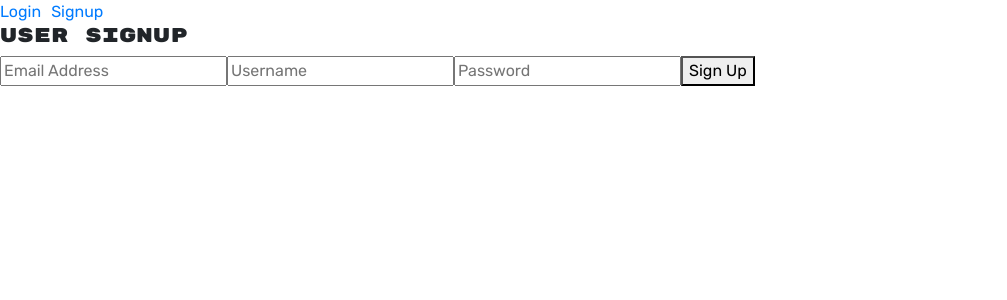
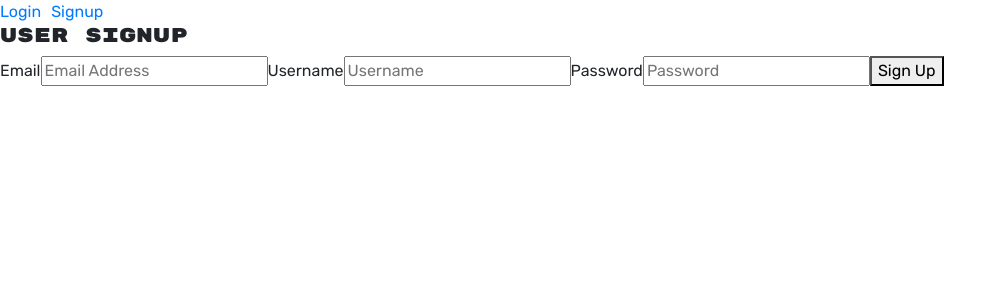
Before and after one commit to csabbah/mern-social-media-template, a React (Create React App) app in the folder client/: page /signup in a window 1280 px wide. Shown: the top 300 px of the page, without its empty margins (0-1007 px from the left). Built offline with nearby package versions, Linux system fonts and the light colour scheme.

Commit message:
Added labels for forms in signup and login pages

```diff
--- a/client/src/pages/Login.js
+++ b/client/src/pages/Login.js
@@ -57,13 +57,17 @@ const Login = () => {
     <div>
       <form onSubmit={(e) => handleUserSubmit(e)}>
         <h5>User Login</h5>
+        <label htmlFor="userEmail">Email</label>
         <input
+          id="userEmail"
           onChange={() => setErrorUser("")}
           name="userEmail"
           type="text"
           placeholder="Email Address"
         ></input>
+        <label htmlFor="userPass">Password</label>
         <input
+          id="userPass"
           onChange={() => setErrorUser("")}
           name="userPass"
           type="password"
@@ -76,13 +80,17 @@ const Login = () => {
       <hr></hr>
       <form onSubmit={(e) => handleAdminSubmit(e)}>
         <h5>Admin Login</h5>
+        <label htmlFor="adminEmail">Email</label>
         <input
+          id="adminEmail"
           onChange={() => setErrorAdmin("")}
           name="adminEmail"
           type="text"
           placeholder="Email Address"
         ></input>
+        <label htmlFor="adminPass">Password</label>
         <input
+          id="adminPass"
           onChange={() => setErrorAdmin("")}
           name="adminPass"
           type="password"
--- a/client/src/pages/SignUp.js
+++ b/client/src/pages/SignUp.js
@@ -43,7 +43,9 @@ const SignUp = () => {
     <div>
       <form onSubmit={(e) => handleUserSubmit(e)}>
         <h5>User Signup</h5>
+        <label htmlFor="userEmail">Email</label>
         <input
+          id="userEmail"
           onChange={(e) => {
             setErrorMessage("");
           }}
@@ -51,7 +53,9 @@ const SignUp = () => {
           type="text"
           placeholder="Email Address"
         ></input>
+        <label htmlFor="userName">Username</label>
         <input
+          id="userName"
           onChange={(e) => {
             setErrorMessage("");
           }}
@@ -59,7 +63,9 @@ const SignUp = () => {
           type="text"
           placeholder="Username"
         ></input>
+        <label htmlFor="userPass">Password</label>
         <input
+          id="userPass"
           onChange={(e) => {
             setErrorMessage("");
           }}
```
